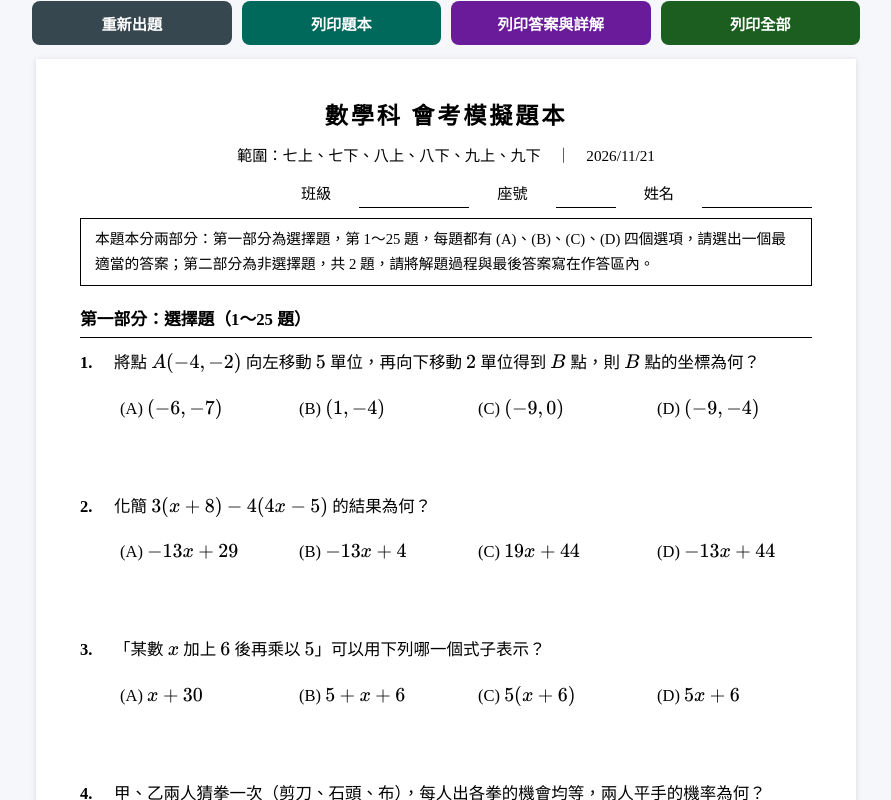
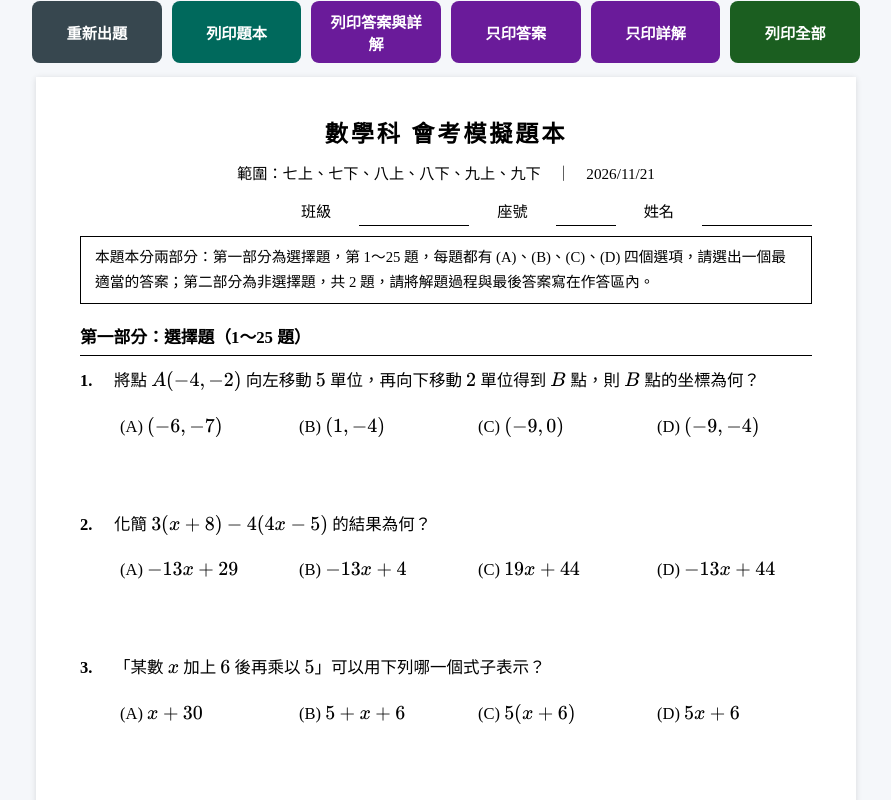
Before and after one commit to Math-test/math-practice, a plain HTML site: page exam.html in a window 1280 px wide. Both pictures are taken after a click on the button "▶ 產生題本". Shown: the part 469-1269 px from the top of the page, without its empty margins (194-1085 px from the left). Drawn offline with Linux system fonts and the light colour scheme.

Commit message:
feat: 會考題本可分開列印答案與詳解 — 新增「只印答案」（只有選擇題答案表，1 頁，方便對答案）與「只印詳解」兩個按鈕，原本的「列印答案與詳解」保留
Co-Authored-By: Claude Opus 5.5 <noreply@anthropic.com>

```diff
--- a/exam.html
+++ b/exam.html
@@ -62,6 +62,11 @@
       body.print-answers #booklet { display:none; }
       #answers { break-before:page; page-break-before:always; }
       body.print-answers #answers { break-before:auto; page-break-before:auto; }
+      /* 只印答案表／只印詳解 */
+      body.print-key #booklet, body.print-sol #booklet { display:none; }
+      body.print-key #answers, body.print-sol #answers { break-before:auto; page-break-before:auto; }
+      body.print-key #ans-sol, body.print-sol #ans-key { display:none; }
+      body.print-key .h-sol { display:none; }
       .nc-block { break-before:page; page-break-before:always; }
       #booklet .q { padding-bottom:30mm; }
       #booklet .nc-block .q { padding-bottom:8mm; }
@@ -106,6 +111,8 @@
     <button class="btn btn-reset" id="btn-regen">重新出題</button>
     <button class="btn btn-print" id="btn-print-q">列印題本</button>
     <button class="btn btn-print-ans" id="btn-print-a">列印答案與詳解</button>
+    <button class="btn btn-print-ans" id="btn-print-key">只印答案</button>
+    <button class="btn btn-print-ans" id="btn-print-sol">只印詳解</button>
     <button class="btn btn-word" id="btn-print-all">列印全部</button>
   </div>
 
@@ -147,16 +154,16 @@
     document.getElementById('booklet').innerHTML = h;
 
     // 答案與詳解
-    let a = `<div class="paper"><h2>答案與詳解</h2><div class="sub">範圍：${range}　｜　${today()}</div><div class="part">選擇題答案</div>`;
+    let a = `<div class="paper"><h2>答案<span class="h-sol">與詳解</span></h2><div class="sub">範圍：${range}　｜　${today()}</div><div id="ans-key"><div class="part">選擇題答案</div>`;
     for (let r = 0; r < ex.mc.length; r += 10) {
       const seg = ex.mc.slice(r, r + 10);
       a += `<table class="ans-table"><tr>${seg.map((_, k) => `<td>${r + k + 1}</td>`).join('')}${'<td></td>'.repeat(10 - seg.length)}</tr><tr>${seg.map(q => `<td><b>${L[q.ans]}</b></td>`).join('')}${'<td></td>'.repeat(10 - seg.length)}</tr></table>`;
     }
-    a += `<div class="part">選擇題詳解</div>`;
+    a += `</div><div id="ans-sol"><div class="part">選擇題詳解</div>`;
     ex.mc.forEach((q, i) => { a += `<div class="sol"><b>${i + 1}.（${L[q.ans]}）</b>〔${semNames[q.sem]}〕${q.sol}</div>`; });
     a += `<div class="part">非選擇題參考解答</div>`;
     ex.nc.forEach((q, i) => { a += `<div class="sol"><b>${i + 1}.</b>〔${semNames[q.sem]}〕` + q.sols.map((s, j) => `<div class="nc-part">(${j + 1}) ${s}</div>`).join('') + `</div>`; });
-    a += `</div>`;
+    a += `</div></div>`;
     document.getElementById('answers').innerHTML = a;
 
     renderMathInElement(document.getElementById('booklet'), KX);
@@ -172,7 +179,9 @@
     document.getElementById('tools').scrollIntoView({ behavior: 'smooth' });
   }
   const printAs = cls => { document.body.classList.add(cls); window.print(); };
-  window.addEventListener('afterprint', () => document.body.classList.remove('print-booklet', 'print-answers'));
+  window.addEventListener('afterprint', () => document.body.classList.remove('print-booklet', 'print-answers', 'print-key', 'print-sol'));
+  document.getElementById('btn-print-key').onclick = () => printAs('print-key');
+  document.getElementById('btn-print-sol').onclick = () => printAs('print-sol');
   document.getElementById('btn-gen').onclick = gen;
   document.getElementById('btn-regen').onclick = () => { render(); };
   document.getElementById('btn-print-q').onclick = () => printAs('print-booklet');
```
